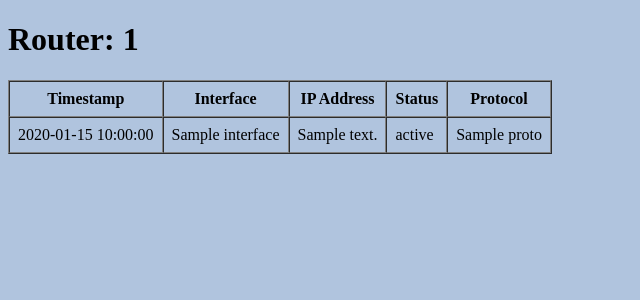
After one commit to Harley2zazaa/ipa2026-msapp, a Flask app: page /router/1 in a window 1280 px wide. The commit adds this page. Shown: the top 300 px of the page, without its empty margins (0-640 px from the left). Run offline with Flask 3, Linux system fonts and the light colour scheme; a database or web service that is not in the repository returns one stand-in record (values such as "Sample title").

Commit message:
fix website to show sh ip int br map to ip

```diff
--- a/web/app.py
+++ b/web/app.py
@@ -15,7 +15,7 @@ db_name = os.environ.get("DB_NAME", "ipa2026")
 client = MongoClient(mongo_uri)
 mydb = client[db_name]
 mycol = mydb["router"]
-
+status_col = mydb["interface_results"]
 data = []
 
 @app.route("/")
@@ -47,5 +47,10 @@ def delete_comment():
 
     return redirect("/")
 
+@app.route("/router/<ip>")
+def router_detail(ip):
+    history = list(status_col.find({"ip": ip}))
+    return render_template("router_detail.html", ip=ip, history=history)
+
 if __name__ == "__main__":
     app.run(host="0.0.0.0", port=8080)
--- a/web/templates/index.html
+++ b/web/templates/index.html
@@ -15,7 +15,7 @@
   <ul>
     {% for comment in data %}
       <li>
-	       {{ comment.ip }} - {{ comment.username }}
+	       <a href="{{ url_for('router_detail', ip=comment.ip) }}">{{ comment.ip }}</a> - {{ comment.username }}
          <form method="POST" action="{{ url_for('delete_comment') }}" style="display:inline">
            <input type="hidden" name="ip" value="{{ comment.ip }}">
            <button type="submit">Delete</button>
--- /dev/null
+++ b/web/templates/router_detail.html
@@ -0,0 +1,36 @@
+<!DOCTYPE html>
+<html lang="th">
+<head>
+    <meta charset="UTF-8">
+    <title>Router Detail</title>
+    <link rel="stylesheet" href="/static/style.css" />
+</head>
+<body>
+    <h1>Router: {{ ip }}</h1>
+
+    <table border="1" cellpadding="8" cellspacing="0">
+        <thead>
+            <tr>
+                <th>Timestamp</th>
+                <th>Interface</th>
+                <th>IP Address</th>
+                <th>Status</th>
+                <th>Protocol</th>
+            </tr>
+        </thead>
+        <tbody>
+            {% for doc in history %}
+                {% for intf in doc.result %}
+                <tr>
+                    <td>{{ doc.timestamp }}</td>
+                    <td>{{ intf.interface }}</td>
+                    <td>{{ intf.ip_address }}</td>
+                    <td>{{ intf.status }}</td>
+                    <td>{{ intf.proto }}</td>
+                </tr>
+                {% endfor %}
+            {% endfor %}
+        </tbody>
+    </table>
+</body>
+</html>
```
